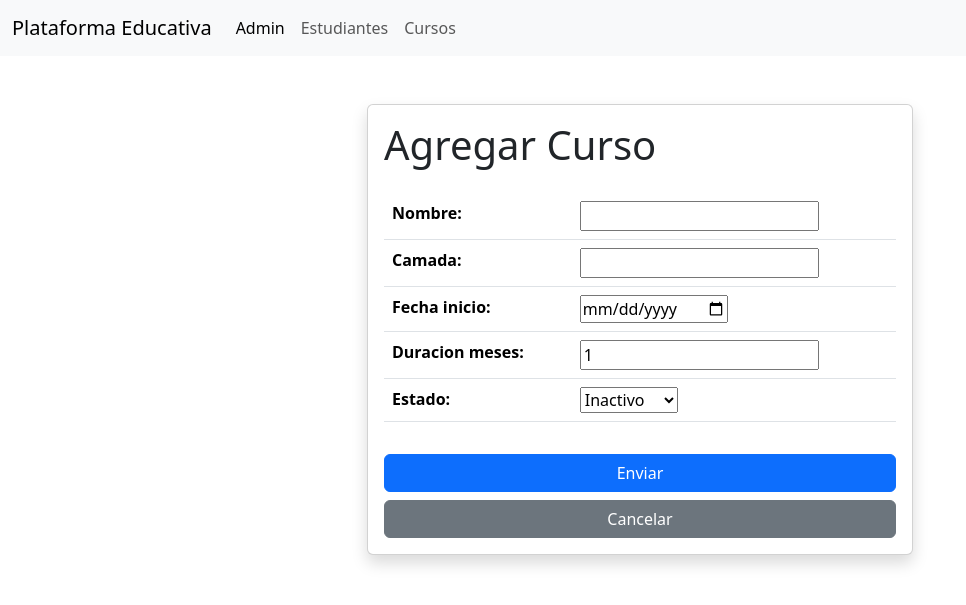
After one commit to magalizap/django-template, a Django app: page /curso/form/ in a window 1280 px wide. The commit adds this page. Shown: the top 605 px of the page, without its empty margins (0-966 px from the left). Run offline with Django 5.2, Linux system fonts and the light colour scheme.

Commit message:
feat: add forms and templates for courses

```diff
--- /dev/null
+++ b/src/core/forms.py
@@ -0,0 +1,10 @@
+from django import forms
+from .models import Curso
+
+class CursoForm(forms.ModelForm):
+    class Meta:
+        model = Curso
+        fields = ['nombre', 'camada', 'fecha_inicio', 'duracion_meses', 'estado']
+        widgets = {
+            'fecha_inicio': forms.DateInput(attrs={'type': 'date'}),
+        }
--- a/src/core/templates/base.html
+++ b/src/core/templates/base.html
@@ -25,6 +25,9 @@
                         <li class="nav-item">
                             <a class="nav-link" href="{% url 'lista_estudiantes' %}">Estudiantes</a>
                         </li>
+                        <li class="nav-item">
+                            <a class="nav-link" href="{% url 'lista_cursos'%}">Cursos</a>
+                        </li>
                     </ul>
                 </div>
             </div>
--- /dev/null
+++ b/src/core/templates/curso_form.html
@@ -0,0 +1,25 @@
+{% extends 'base.html' %}
+{% block title %} Formulario - Agregar Curso {% endblock %}
+
+{% block content %}
+<div class="container mt-5">
+    <div class="row justify-content-center">
+        <div class="col-md-6">
+            <div class="card shadow">
+                <div class="card-body">
+                    <h1 class="card-title mb-4">Agregar Curso</h1>
+                    <form method="post">
+                        {% csrf_token %}
+                        <table class="table">
+                            {{ form.as_table }}
+                        </table>
+                        <button type="submit" class="btn btn-primary w-100 mt-3">Enviar</button>
+                        <a href="{%url 'lista_cursos'%}" class="btn btn-secondary w-100 mt-2">Cancelar</a>
+                    </form>
+                </div>
+            </div>
+        </div>
+    </div>
+</div>
+
+{% endblock content %}
--- a/src/core/urls.py
+++ b/src/core/urls.py
@@ -1,8 +1,11 @@
 from django.urls import path
-from .views import inicio, lista_estudiantes, detalle_estudiante
+from .views import inicio, lista_cursos, lista_estudiantes, detalle_estudiante, curso_form, detalle_curso
 
 urlpatterns = [
     path('', inicio, name='inicio'),
-    path('lista_estudiantes/', lista_estudiantes, name='lista_estudiantes'),
-    path('detalle_estudiante/<int:pk>/', detalle_estudiante, name='detalle_estudiante')
+    path('lista/estudiantes/', lista_estudiantes, name='lista_estudiantes'),
+    path('detalle/estudiante/<int:pk>/', detalle_estudiante, name='detalle_estudiante'),
+    path('lista/cursos/', lista_cursos, name='lista_cursos'),
+    path('detalle/curso/<int:pk>/', detalle_curso, name='detalle_curso'),
+    path('curso/form/', curso_form, name='curso_form'),
 ]
--- a/src/core/views.py
+++ b/src/core/views.py
@@ -1,5 +1,6 @@
-from django.shortcuts import render, get_object_or_404
+from django.shortcuts import render, get_object_or_404, redirect
 from .models import Estudiante, Profesor, Curso, Entregable
+from .forms import CursoForm
 
 # Create your views here.
 def inicio(request):
@@ -14,3 +15,31 @@ def lista_estudiantes(request):
 def detalle_estudiante(request, pk):
     estudiante = get_object_or_404(Estudiante, pk=pk)
     return render(request, 'detalle_estudiante.html', context={'estudiante': estudiante})
+
+def lista_cursos(request):
+    buscar = request.GET.get('buscar', '')
+    cursos = Curso.objects.all()
+    if buscar:
+        cursos = cursos.filter(nombre__icontains=buscar)
+    else:
+        cursos = Curso.objects.all()
+    return render(request, 'lista_cursos.html', context={'cursos': cursos})
+
+def detalle_curso(request, pk):
+    curso = get_object_or_404(Curso, pk=pk)
+    return render(request, 'detalle_curso.html', context={'curso': curso})
+
+def curso_form(request):
+    if request.method == 'POST':
+        form = CursoForm(request.POST)
+        if form.is_valid():
+            curso = form.save(commit=False)
+            if request.user.is_authenticated:
+                curso.autor = request.user
+                curso.save()
+                return redirect('lista_cursos')
+            else:
+                form.add_error(None, "Debe iniciar sesión para crear un curso.")
+    else:
+        form = CursoForm()
+    return render(request, 'curso_form.html', context={'form': form})
```
Also changed, not shown: src/core/templates/detalle_curso.html (added, +19 -0 lines), src/core/templates/lista_cursos.html (added, +28 -0 lines).
